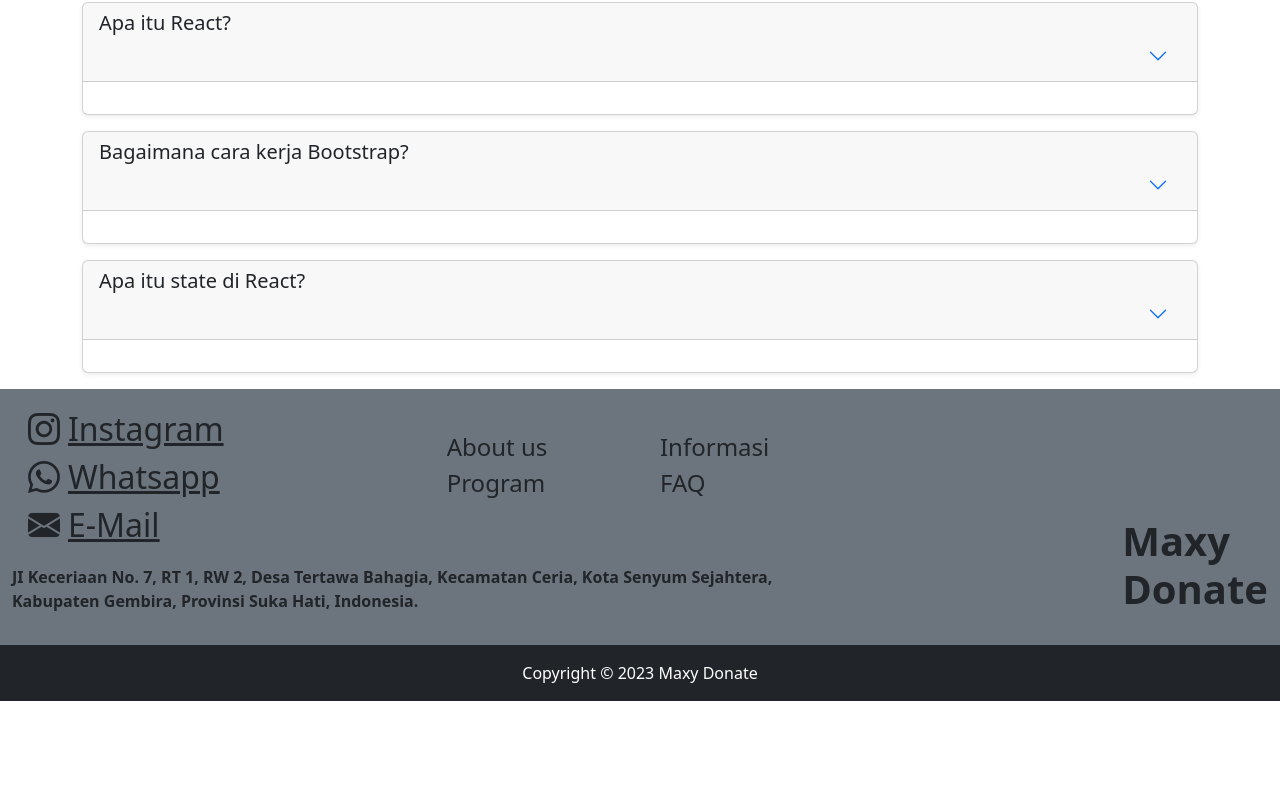
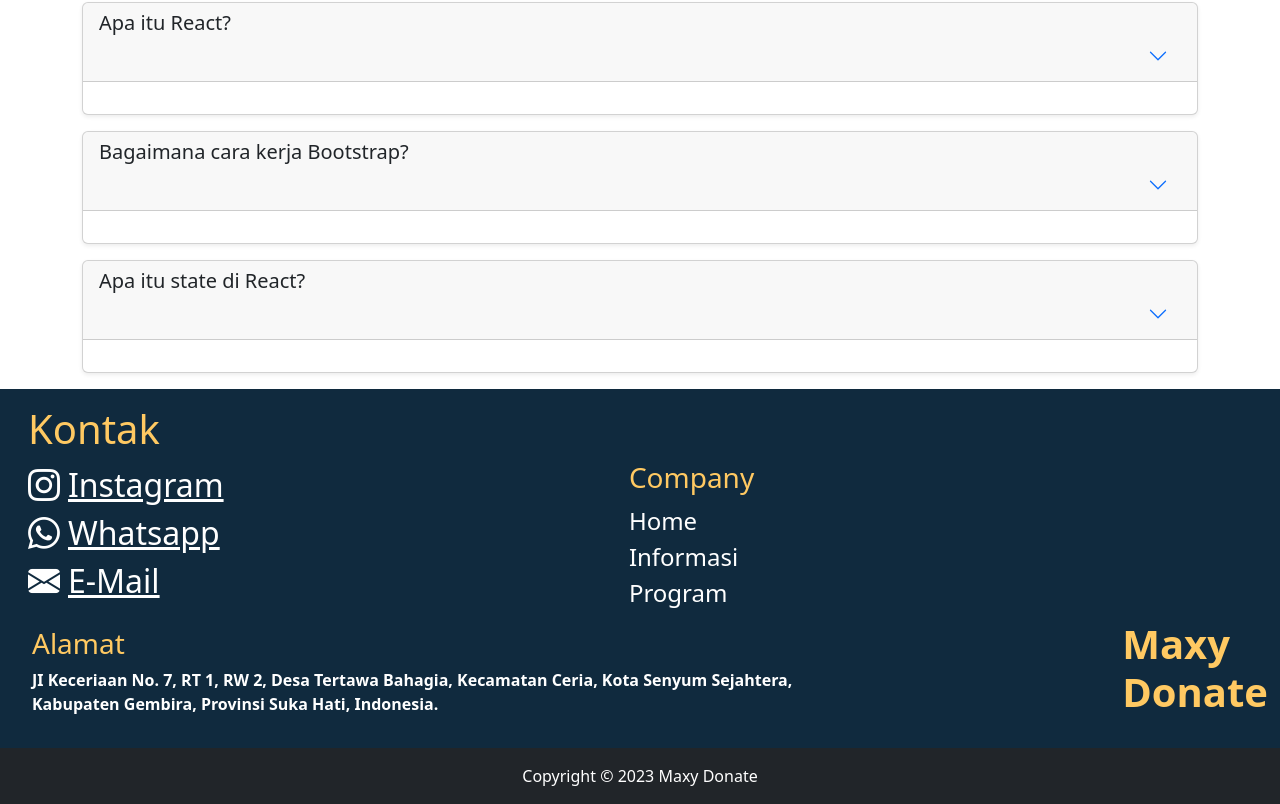
Before and after one commit to SlvTore/Maxy-donate, a React (Create React App) app: page / in a window 1280 px wide. Shown: the part 2180-2984 px from the top of the page. Before the commit the page ends 2881 px from the top, so only its background shows below. Built offline with nearby package versions, Linux system fonts and the light colour scheme.

Commit message:
Second Commit : Updated Homepage,Navbar, and Footer

```diff
--- a/src/components/homepage/footer/Footer.jsx
+++ b/src/components/homepage/footer/Footer.jsx
@@ -6,52 +6,52 @@ import {  Link } from 'react-router-dom';
 function Footer () {
     return (
     <>
-         <div className='container-fluid bg-secondary'>
+         <div className= 'container-fluid' style={{ backgroundColor: '#102A3E' }}>
             <div className='row'>
                 <div className='col-md-8 my-3'>
                     <div className='row'>
-                        <div className='col-md-6'>
+                        <h2 className=' mx-3 fs-1' style={{ color: '#FFC962' }}>Kontak</h2>
+                        <div className='col-md-8'>
                             <div className='row'>
-                                <div className="bi bi-instagram mx-3" style={{ fontSize: '2rem' }}>
+                                <div className="bi bi-instagram mx-3 text-white" style={{ fontSize: '2rem' }}>
                                     <a href='#' className='text-reset mx-2'>Instagram</a>
                                 </div>
                             </div>
                             <div className='row'>
-                                <div className="bi bi-whatsapp mx-3" style={{ fontSize: '2rem' }}  >
+                                <div className="bi bi-whatsapp mx-3 text-white" style={{ fontSize: '2rem' }}  >
                                     <a href='#' className='text-reset mx-2'>Whatsapp</a>
                                 </div>
                             </div>
                             <div className='row'>
-                                <div className="bi bi-envelope-fill mx-3" style={{ fontSize: '2rem' }}>
+                                <div className="bi bi-envelope-fill mx-3 text-white" style={{ fontSize: '2rem' }}>
                                     <a href='#' className='text-reset mx-2'>E-Mail</a>
                                 </div>
                             </div>
                         </div>
-                        <div className='col-md-6 mt-4'>
-                            <div className='row'>
-                                <div className='col-6'style={{ fontSize: '1.5rem' }} >
-                                    <Link to={"#"} className='text-reset mx-2' style={{textDecoration: 'none'}}>About us</Link>
-                                </div>
-                                <div className='col-6'style={{ fontSize: '1.5rem' }} >
-                                    <Link to={"#"} className='text-reset mx-2' style={{textDecoration: 'none'}}>Informasi</Link>
-                                </div>
-                            </div>
-                            <div className='row'>
-                                <div className='col-6'style={{ fontSize: '1.5rem' }} >
-                                    <Link to={"#"} className='text-reset mx-2' style={{textDecoration: 'none'}}>Program</Link>
-                                </div>
-                                <div className='col-6' style={{ fontSize: '1.5rem' }}>
-                                    <Link to={"#"} className='text-reset mx-2' style={{textDecoration: 'none'}}>FAQ</Link>
-                                </div>
+                        <div className='col-md-4  text-white'>
+                            <h3 className='mx-5' style={{color : '#FFC962'}}>Company</h3>
+                            <div className='row '>
+                               <div className='d-flex flex-column'>
+                                 <div className='mx-5'>
+                                   <Link to={"/"} className='text-white' style={{textDecoration: 'none', fontSize: '1.5rem'}}>Home</Link>
+                                 </div>
+                                 <div className='mx-5'>
+                                   <Link to={"#"} className='text-white' style={{textDecoration: 'none', fontSize: '1.5rem'}}>Informasi</Link>
+                                 </div>
+                                 <div className='mx-5'>
+                                   <Link to={"#"} className='text-white' style={{textDecoration: 'none', fontSize: '1.5rem'}}>Program</Link>
+                                 </div>
+                               </div>
                             </div>
                         </div>
                     </div>
-                    <div className='row mt-3'>
-                        <p><strong>JI Keceriaan No. 7, RT 1, RW 2, Desa Tertawa Bahagia, Kecamatan Ceria, Kota Senyum Sejahtera, Kabupaten
+                    <div className='row mt-3 mx-2'>
+                        <h3 style={{color : '#FFC962'}}>Alamat</h3>
+                        <p className='text-white'><strong>JI Keceriaan No. 7, RT 1, RW 2, Desa Tertawa Bahagia, Kecamatan Ceria, Kota Senyum Sejahtera, Kabupaten
                         Gembira, Provinsi Suka Hati, Indonesia.</strong></p>
                     </div>
                 </div>
-                <div className='col-md-4 d-flex justify-content-end align-items-end mb-4 my-3 '>
+                <div className='col-md-4 d-flex justify-content-end align-items-end mb-4 my-3fs-1' style={{color : '#FFC962'}}>
                     <h1 className='fw-bold'>Maxy <br />Donate</h1>
                 </div>
                 <div className='container-fluid bg-dark'>
--- a/src/components/homepage/footer/footer.css
+++ b/src/components/homepage/footer/footer.css
@@ -0,0 +1,3 @@
+.m-footer {
+    color: #102A3E ;
+}
```
